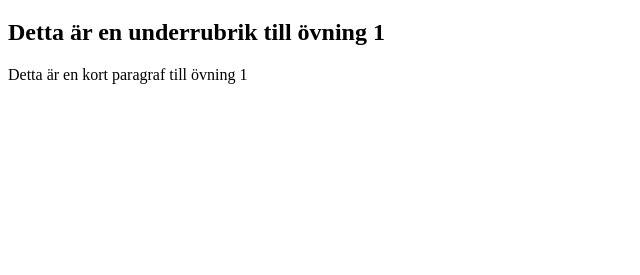
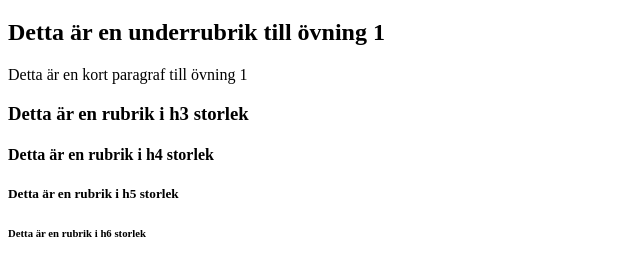
Before and after one commit to Tobias-Lindblom/Ovning-1, a plain HTML site: page index.html in a window 1280 px wide. Shown: the part 61-336 px from the top of the page, without its empty margins (0-640 px from the left). Drawn offline with Linux system fonts and the light colour scheme.

Commit message:
Lagt till rubriker i olika storlekar

```diff
--- a/index.html
+++ b/index.html
@@ -9,5 +9,9 @@
     <h1>Detta är huvudrubriken till övning 1</h1>
     <h2>Detta är en underrubrik till övning 1</h2>
     <p>Detta är en kort paragraf till övning 1</p>
+    <h3>Detta är en rubrik i h3 storlek</h3>
+    <h4>Detta är en rubrik i h4 storlek</h4>
+    <h5>Detta är en rubrik i h5 storlek</h5>
+    <h6>Detta är en rubrik i h6 storlek</h6>
 </body>
 </html>
```
